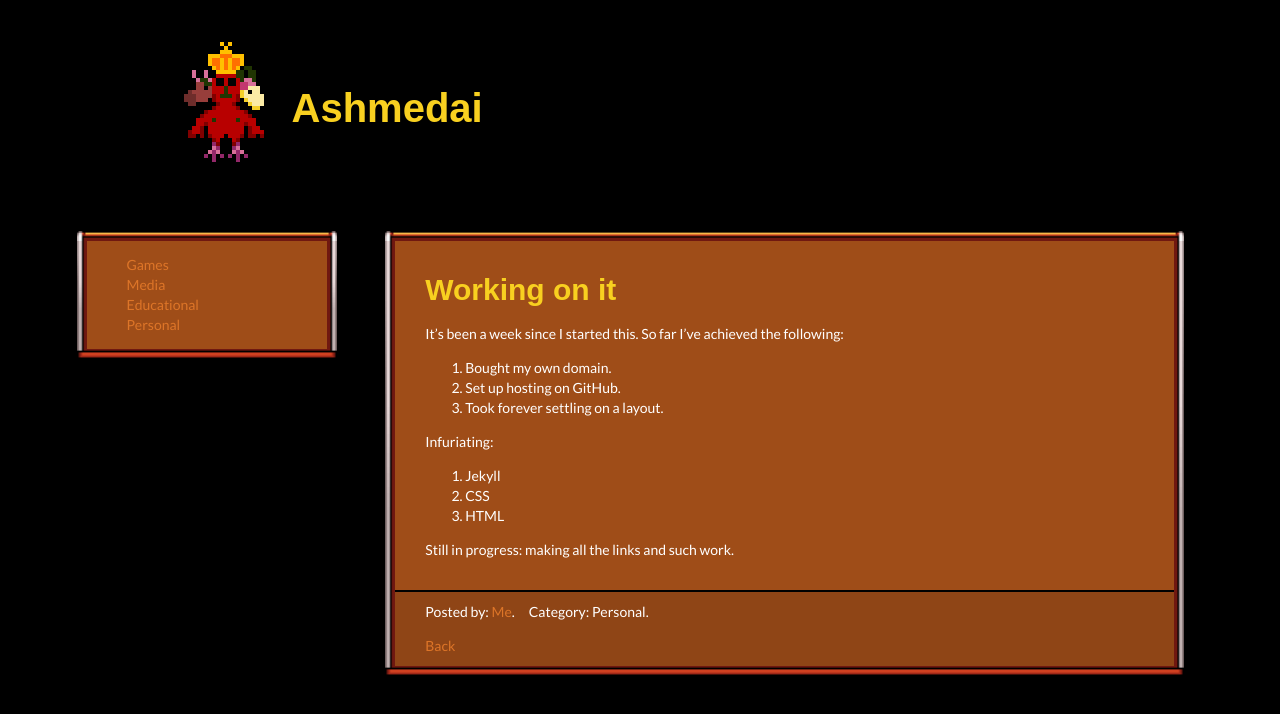
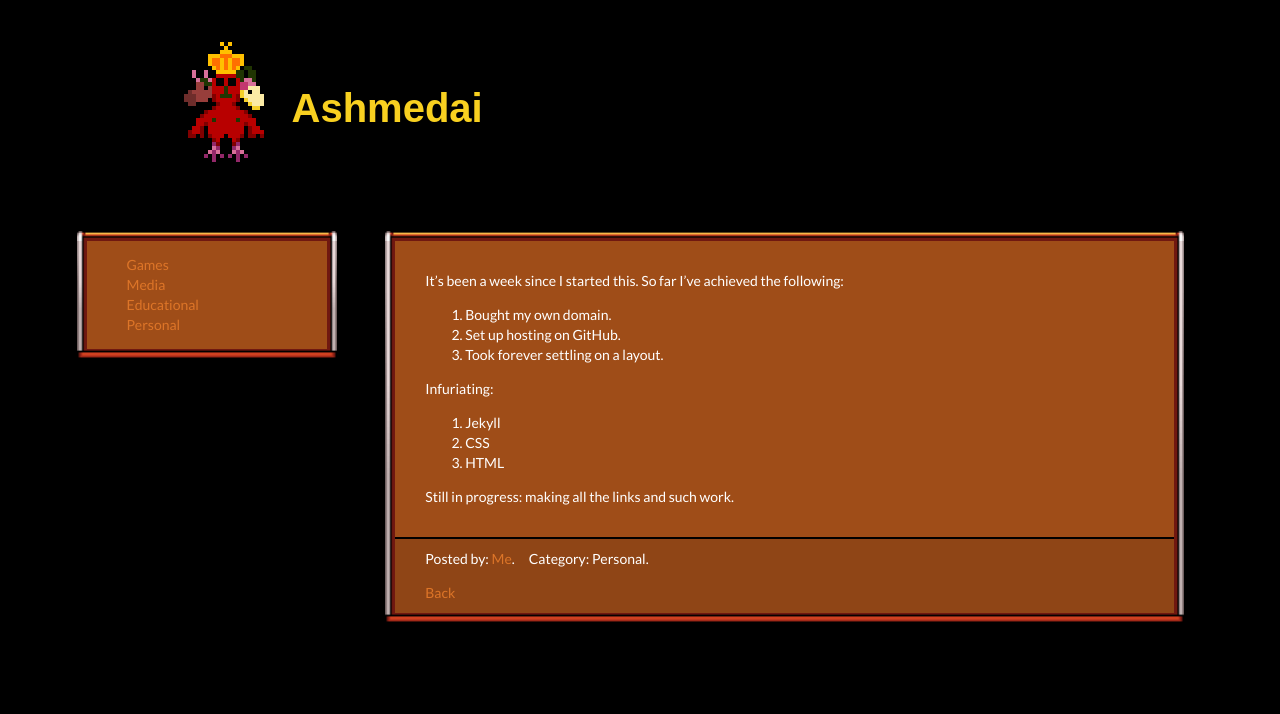
Before and after one commit to zetametroid/zetametroid.github.io, a Jekyll site: the page built from _posts/2017-11-18-working-on-it.markdown, in a window 1280 px wide. Shown: the top 714 px of the page. Built offline with Jekyll 4.4.1, drawn with Linux system fonts in a browser that asks for light colours; some web fonts are replaced.

Commit message:
Update 2017-11-18-working-on-it.markdown

```diff
--- a/_posts/2017-11-18-working-on-it.markdown
+++ b/_posts/2017-11-18-working-on-it.markdown
@@ -5,7 +5,6 @@ date:   2017-11-19 17:00:00
 categories: Personal
 author: Me
 ---
-### Working on it
 It's been a week since I started this. So far I've achieved the following:
 1. Bought my own domain.
 2. Set up hosting on GitHub.
```
